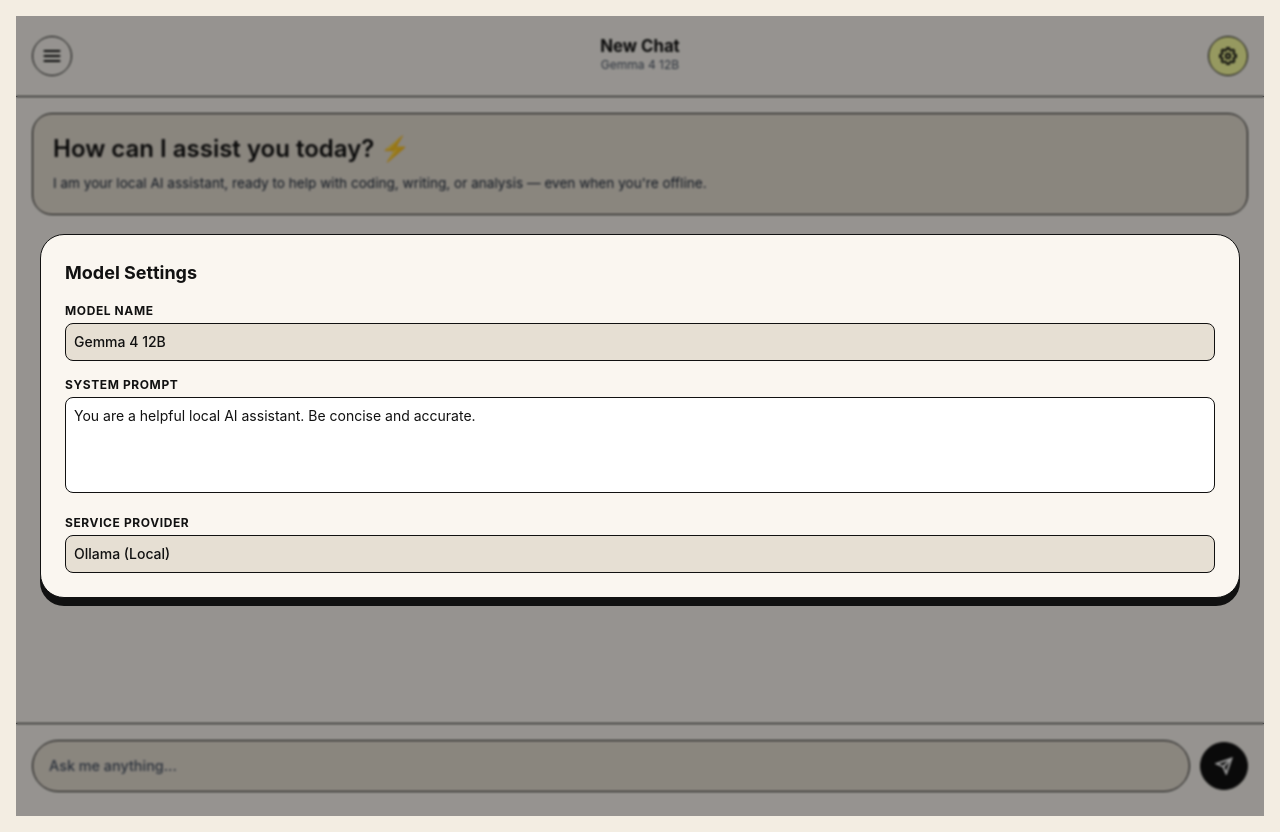
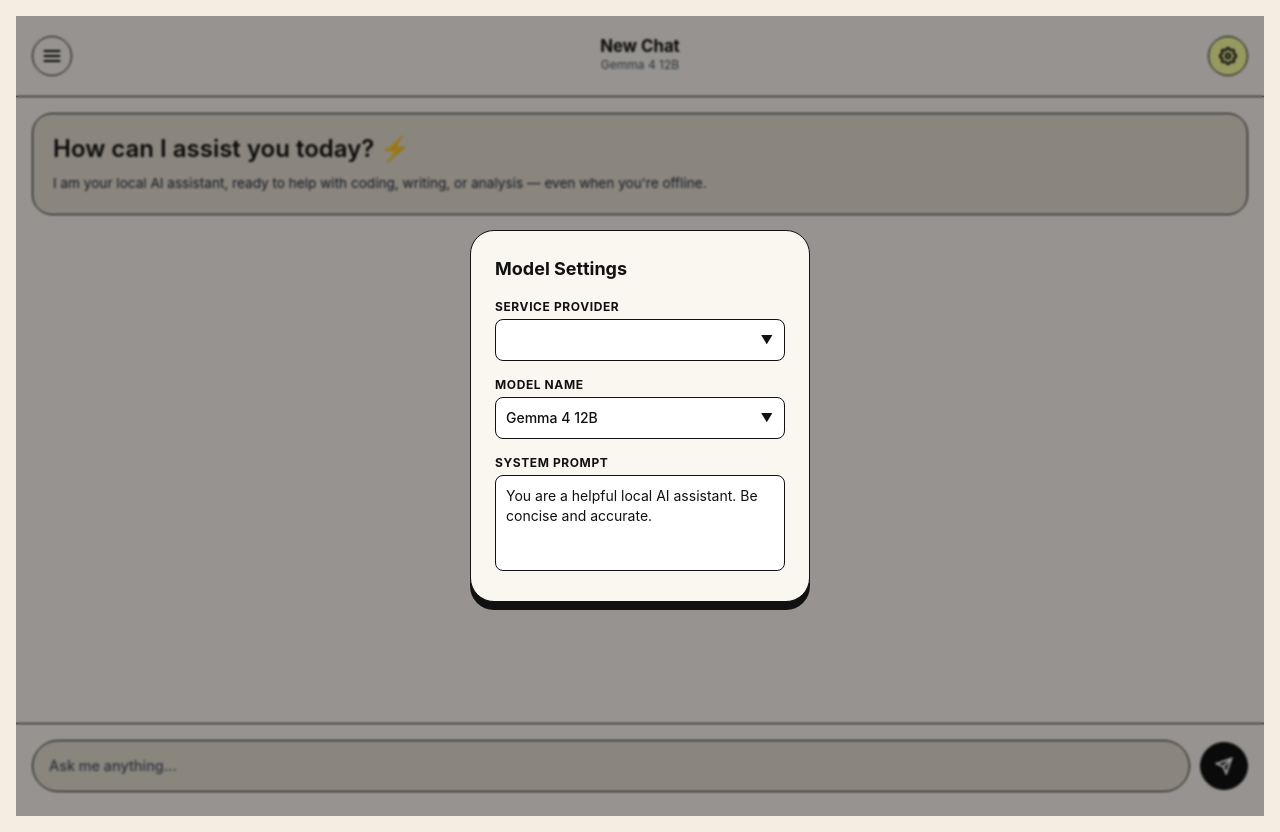
Before and after one commit to sebego-tumelo/Maint-Loop, a Vue app: page / in a window 1280 px wide. Both pictures are taken after a click on the button 1228 px from the left and 56 px from the top of the page. Built offline with nearby package versions, Linux system fonts and the light colour scheme.

Commit message:
Upgraded Settings Dialog Component

```diff
--- a/src/components/SettingsDialog.vue
+++ b/src/components/SettingsDialog.vue
@@ -3,14 +3,48 @@
     class="absolute inset-0 z-[60] flex items-center justify-center bg-black/40 p-6 backdrop-blur-[1px]"
     @click.self="$emit('close')"
   >
-    <div class="w-full bg-[#FAF6F0] border-[1.5px] border-[#111111] rounded-[24px] p-6 shadow-[0_8px_0_0_#111111]">
-      <h3 class="text-lg font-bold mb-4">Model Settings</h3>
+    <div class="w-full max-w-[340px] bg-[#FAF6F0] border-[1.5px] border-[#111111] rounded-[24px] p-6 shadow-[0_8px_0_0_#111111] animate-fade-in">
+      <div class="flex items-center justify-between mb-4">
+        <h3 class="text-lg font-bold">Model Settings</h3>
+        <span
+          v-if="isLocked"
+          class="text-[0.65rem] font-bold bg-[#E75A24] text-white px-2 py-0.5 rounded border border-[#111111] uppercase tracking-wider"
+        >
+          Locked
+        </span>
+      </div>
 
       <div class="space-y-4">
         <div>
+          <label class="text-xs font-bold uppercase tracking-wider block mb-1">Service Provider</label>
+          <div class="relative">
+            <select
+              :value="serviceProvider"
+              :disabled="isLocked"
+              @change="handleServiceChange(($event.target as HTMLSelectElement).value)"
+              class="w-full p-2.5 border-[1.5px] border-[#111111] bg-white rounded-lg text-sm font-medium outline-none appearance-none disabled:bg-[#E6DFD3] disabled:text-gray-600 cursor-pointer disabled:cursor-not-allowed"
+            >
+              <option value="Ollama">Ollama (Local)</option>
+              <option value="Hugging Face">Hugging Face (Cloud)</option>
+            </select>
+            <div class="absolute right-3 top-1/2 -translate-y-1/2 pointer-events-none font-bold text-xs">▼</div>
+          </div>
+        </div>
+
+        <div>
           <label class="text-xs font-bold uppercase tracking-wider block mb-1">Model Name</label>
-          <div class="p-2 border-[1.5px] border-[#111111] bg-[#E6DFD3] rounded-lg text-sm font-medium">
-            {{ modelName }}
+          <div class="relative">
+            <select
+              :value="modelName"
+              :disabled="isLocked"
+              @change="$emit('update:modelName', ($event.target as HTMLSelectElement).value)"
+              class="w-full p-2.5 border-[1.5px] border-[#111111] bg-white rounded-lg text-sm font-medium outline-none appearance-none disabled:bg-[#E6DFD3] disabled:text-gray-600 cursor-pointer disabled:cursor-not-allowed"
+            >
+              <option v-for="model in availableModels" :key="model" :value="model">
+                {{ model }}
+              </option>
+            </select>
+            <div class="absolute right-3 top-1/2 -translate-y-1/2 pointer-events-none font-bold text-xs">▼</div>
           </div>
         </div>
 
@@ -19,15 +53,9 @@
           <textarea
             :value="systemPrompt"
             @input="$emit('update:systemPrompt', ($event.target as HTMLTextAreaElement).value)"
-            class="w-full p-2 border-[1.5px] border-[#111111] bg-white rounded-lg text-sm h-24 outline-none focus:bg-[#FAFFA0]/20 transition-colors resize-none"
+            class="w-full p-2.5 border-[1.5px] border-[#111111] bg-white rounded-lg text-sm h-24 outline-none focus:bg-[#FAFFA0]/20 transition-colors resize-none"
+            placeholder="Describe assistant behaviors..."
           ></textarea>
-        </div>
-
-        <div>
-          <label class="text-xs font-bold uppercase tracking-wider block mb-1">Service Provider</label>
-          <div class="p-2 border-[1.5px] border-[#111111] bg-[#E6DFD3] rounded-lg text-sm font-medium">
-            Ollama (Local)
-          </div>
         </div>
       </div>
     </div>
@@ -35,10 +63,32 @@
 </template>
 
 <script setup lang="ts">
-defineProps<{
+import { computed } from 'vue';
+
+const props = defineProps<{
   modelName: string;
+  serviceProvider: string;
   systemPrompt: string;
+  isLocked: boolean; // Locks dropdown controls if history records are populated
 }>();
 
-defineEmits(['close', 'update:systemPrompt']);
+const emit = defineEmits(['close', 'update:modelName', 'update:serviceProvider', 'update:systemPrompt']);
+
+// Mapping available models depending on the active provider context
+const availableModels = computed(() => {
+  if (props.serviceProvider === 'Hugging Face') {
+    return ['Llama 3 8B Instruct', 'Mistral 7B v0.3', 'Phi-3 Medium'];
+  }
+  return ['Gemma 4 12B', 'DeepSeek R1 8B', 'Qwen 2.5 7B'];
+});
+
+const handleServiceChange = (value: string) => {
+  emit('update:serviceProvider', value);
+  // Default assign first variant in chosen array to protect alignment values
+  if (value === 'Hugging Face') {
+    emit('update:modelName', 'Llama 3 8B Instruct');
+  } else {
+    emit('update:modelName', 'Gemma 4 12B');
+  }
+};
 </script>
```
